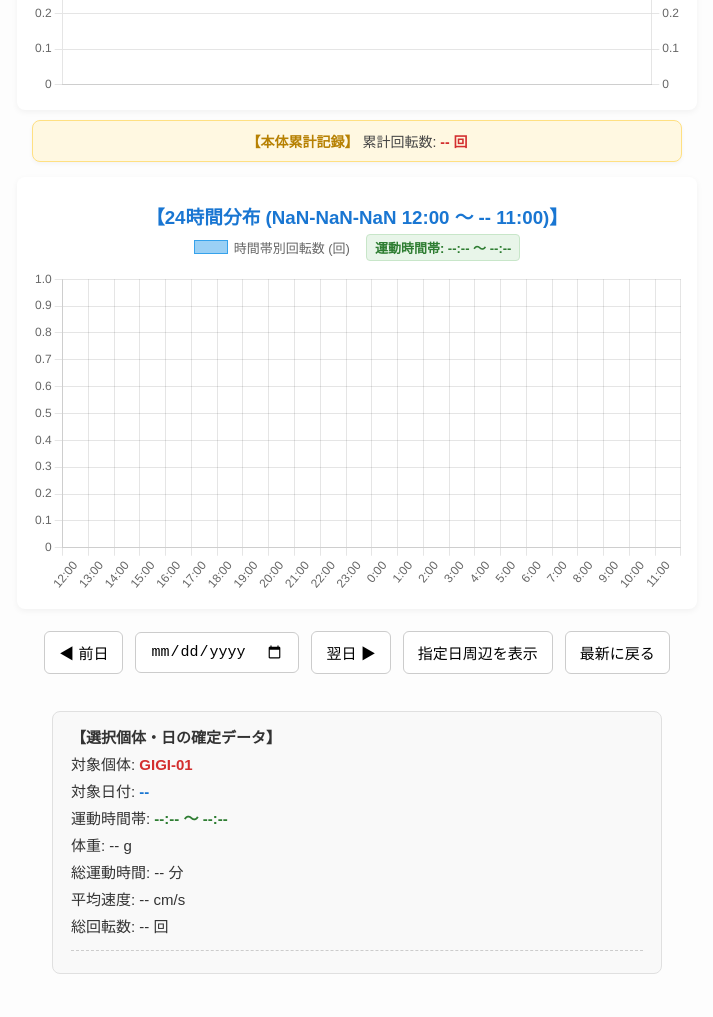
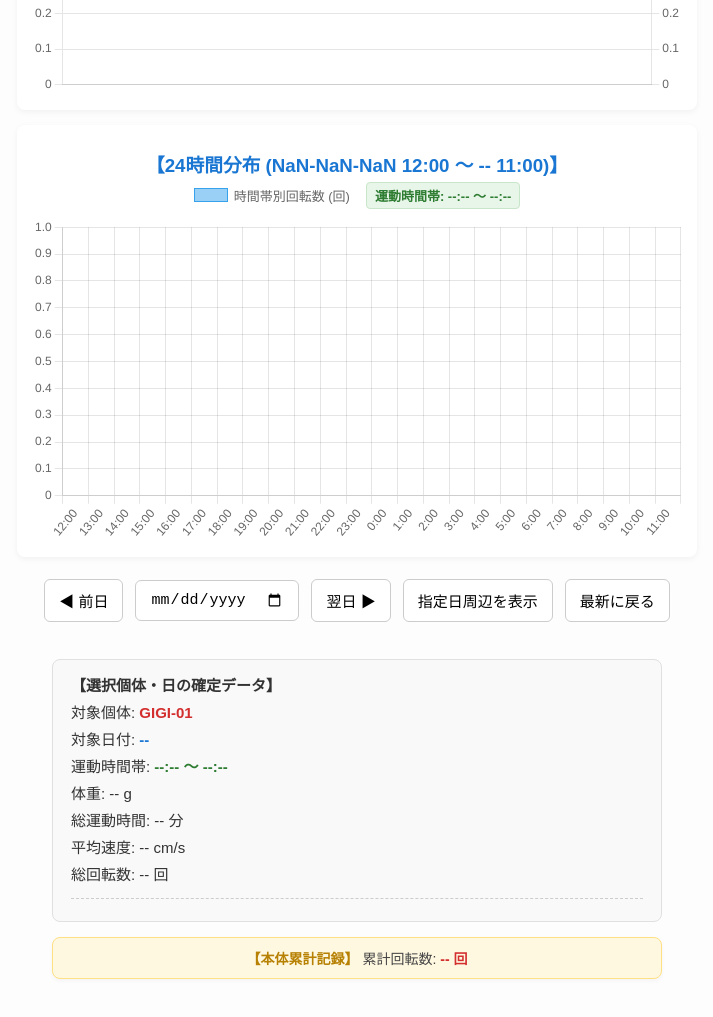
Before and after one commit to puaratchada-commits/wheel-counter, a plain HTML site: page index.html in a window 1280 px wide. Shown: the part 1020-2037 px from the top of the page, without its empty margins (283-996 px from the left). Drawn offline with nearby package versions, Linux system fonts and the light colour scheme.

Commit message:
Update index.html

```diff
--- a/index.html
+++ b/index.html
@@ -39,8 +39,8 @@
 
         .accumulated-box {
             width: 100%;
-            max-width: 650px;
-            margin: -5px auto 15px auto;
+            max-width: 610px;
+            margin: 15px auto;
             background: #fff8e1;
             padding: 10px 15px;
             border-radius: 8px;
@@ -142,10 +142,6 @@
         </div>
     </div>
 
-    <!-- 【日付ごとの推移】グラフ下の累計表示エリア -->
-    <div class="accumulated-box">
-        <b>【本体累計記録】</b> 累計回転数: <span id="displayAccumulatedRpm" style="font-weight: bold; color: #d32f2f;">-- 回</span>
-    </div>
     <!-- 12時〜翌11時 時間帯別分布グラフ -->
     <div class="chart-box">
         <h3 id="hourlyTitle">【24時間分布】</h3>
@@ -177,10 +173,15 @@
         平均速度: <span id="avgSpeed">--</span> cm/s<br>
         総回転数: <span id="totalRpm">-- 回</span><br>
 
-        <!-- 【追加】時刻別詳細（回転数＆運動時間）表示エリア -->
+        <!-- 時刻別詳細（回転数＆運動時間）表示エリア -->
         <div id="hourlyBreakdown" style="margin-top: 10px; padding-top: 10px; border-top: 1px dashed #ccc; font-size: 13.5px; color: #444; text-align: left; line-height: 1.6;">
             <!-- ここに時刻別データがJSで挿入されます -->
         </div>
+    </div>
+
+    <!-- 【変更】選択個体・日の確定データの下に移動した累計表示エリア -->
+    <div class="accumulated-box">
+        <b>【本体累計記録】</b> 累計回転数: <span id="displayAccumulatedRpm" style="font-weight: bold; color: #d32f2f;">-- 回</span>
     </div>
 
     <!-- CSV出力用 モーダル -->
@@ -505,7 +506,6 @@
             document.getElementById('displayDate').textContent = displayDateStr;
             document.getElementById('displayWeight').textContent = (record.weight !== undefined && record.weight !== null) ? record.weight : "--";
 
-            // 【変更点】確定データ枠内に「運動時間帯」を追加表示
             const timeRangeText = record.timeRange || "--:-- ～ --:--";
             document.getElementById('displayTimeRange').textContent = timeRangeText;
             document.getElementById('displayStatsTimeRange').textContent = timeRangeText;
@@ -538,7 +538,6 @@
             hourlyChart.data.datasets[0].data = hourlyData;
             hourlyChart.update();
 
-            // 【変更点】時刻別の詳細リスト（回転数＆運動時間）を生成
             let breakdownHTML = "<b>【時刻別 回転数・運動時間】</b><br>";
             let hasDetail = false;
             for (let i = 0; i < 24; i++) {
```
